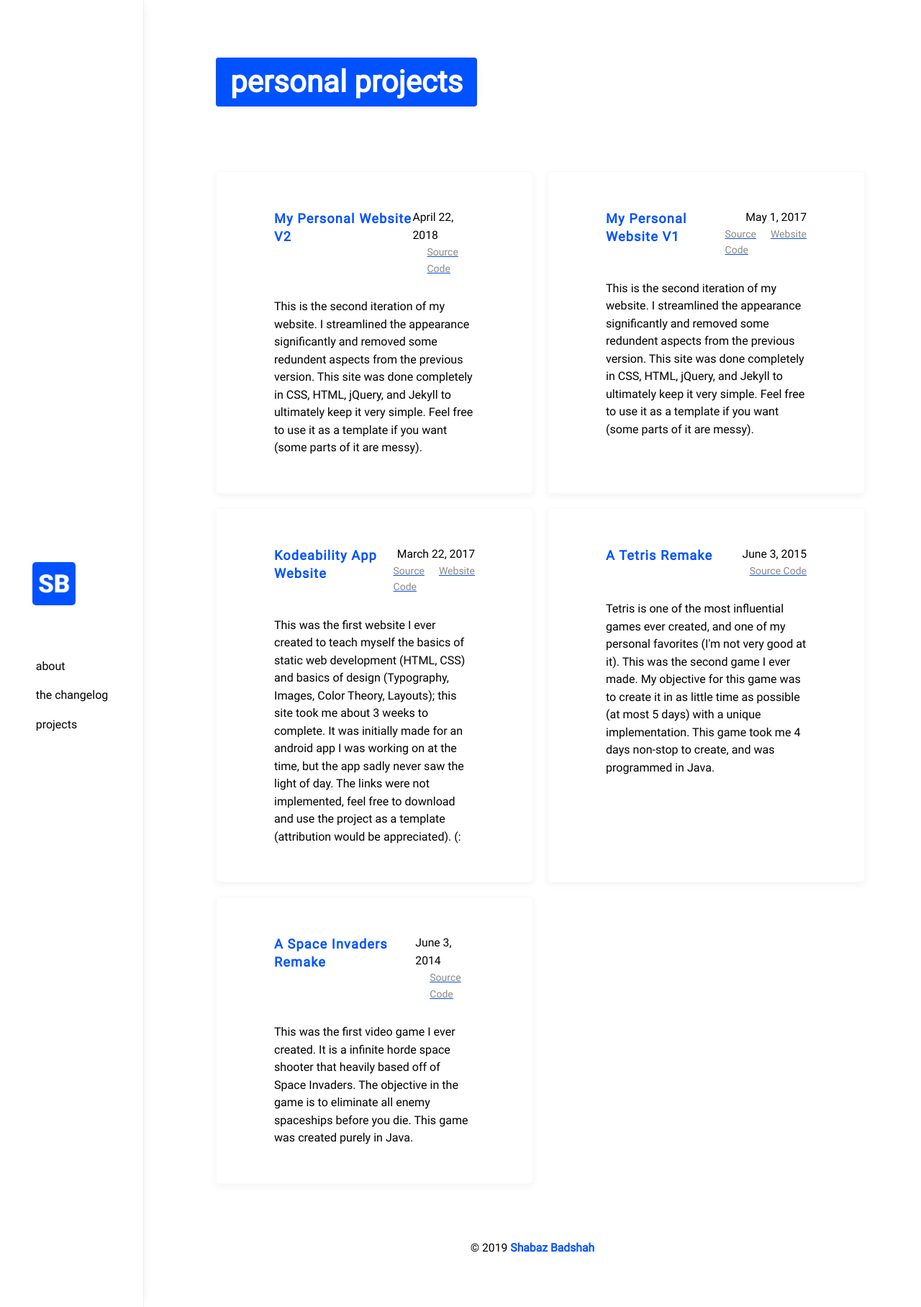
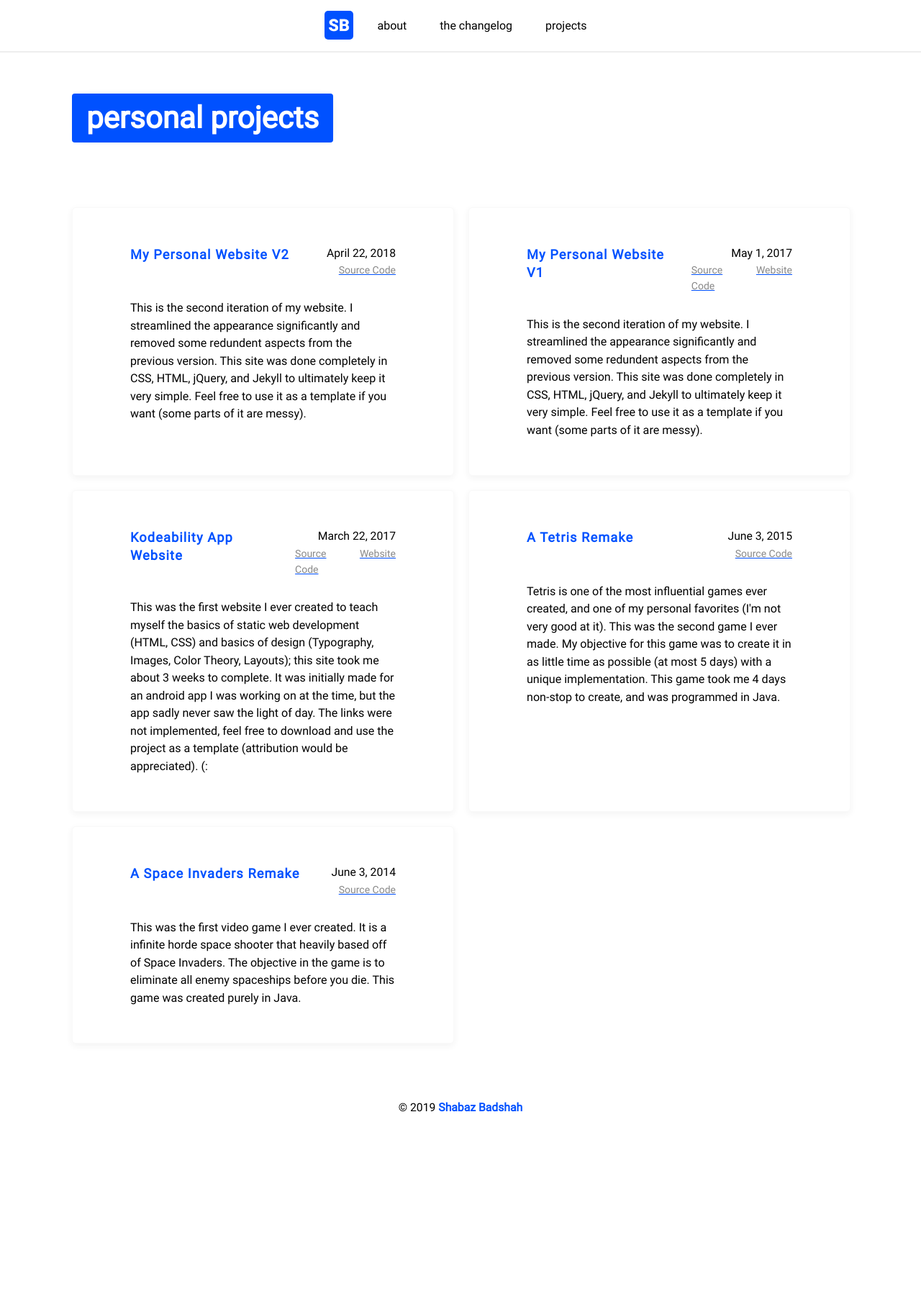
Before and after one commit to ShabazBadshah/shabazbadshah.com, a Jekyll site: the page built from projects/index.html, in a window 1280 px wide. Shown: the whole page at 72% size. Built offline with Jekyll 4.4.1, drawn with Linux system fonts in a browser that asks for light colours.

Commit message:
moved the navbar to the top of the page and removed some divs that were not being used

```diff
--- a/_includes/nav.html
+++ b/_includes/nav.html
@@ -1,5 +1,4 @@
-<header>
-  <div id="header-position">
+<header id="header-position">
   <a href="/">
     <img id="brand-logo" src="{{site.baseurl}}/assets/images/logo.png" alt="" srcset=""/>
   </a>
--- a/_layouts/default.html
+++ b/_layouts/default.html
@@ -2,12 +2,9 @@
 <html>
    {% include header.html %}
    <body>
-      <div id="index-wrap">
-         {% include nav.html %}
-         <div id="content-wrap">
-            {{ content }}
-         </div>
+      {% include nav.html %}
+      <div id="content-wrap">
+         {{ content }}
       </div>
-
    </body>
 </html>
--- a/_layouts/project-showcase.html
+++ b/_layouts/project-showcase.html
@@ -2,7 +2,6 @@
 <html>
    {% include header.html %}
    <body>
-      <div id="index-wrap">
       {% include nav.html %}
       </header>
       <div id="content-wrap">
@@ -11,7 +10,5 @@
          </div>
          {% include footer.html %}
       </div>
-
-      </div>
    </body>
 </html>
--- a/assets/css/index.css
+++ b/assets/css/index.css
@@ -21,32 +21,27 @@ body, html {
 
 #index-wrap {
   display: flex;
-  flex-direction: row;
+  flex-direction: column;
   min-height: 100vh;
 }
 
-header #header-position {
+header {
   position: fixed;
   top: 0;
   left: 0;
-  bottom: 0;
-  width: inherit;
+  right: 0;
+  z-index: 1;
   display: flex;
-  flex-direction: column;
-  align-items: center;
+  flex-direction: row;
   justify-content: center;
-}
-
-header {
-  width: 200px;
-  border-right: solid #eee 1px;
-  box-shadow: 3px 0px 15px -10px rgba(0,0,0,0.2);
+  border-bottom: 2px solid #eee;
+  padding: 5px;
 }
 
 header img#brand-logo {
-  width: 60px;
-  right: 25px;
-  margin-bottom: 50px;
+  width: 40px;
+  margin: 10px;
+  margin-bottom: 5px;
   background-color: #0051ff;
   border-radius: 5px;
 }
@@ -55,8 +50,13 @@ ul#nav-items-list {
   list-style: none;
   margin: 0;
   padding: 0;
+  height: 100%;
   font-size: 16px;
   color: black;
+  display: flex;
+  flex-direction: row;
+  justify-content: center;
+  align-items: center;
 }
 
 li#nav-item a {
@@ -74,11 +74,11 @@ li#nav-item a:hover {
 }
 
 li#nav-item {
-  margin: 15px 0;
+  margin: 15px;
 }
 
 #content-wrap {
-  flex: 1;
+  top: 50px;
 }
 
 #wrapper {
--- a/blog/index.html
+++ b/blog/index.html
@@ -8,7 +8,7 @@ permalink: /blog/
   <h2 id="blog-page-title">the changelog</h2>
   <div id="blog-list-wrapper">
     <ul id="blog-list">
-        {% for post in site.categories.projects %}
+      {% for post in site.categories.blog %}
         <li id="blog-list-item">
           <a id="blog-title-link" href="{{ post.url }}">{{ post.title }}</a>
           <div id="metadata-wrap">
--- a/projects/index.html
+++ b/projects/index.html
@@ -4,7 +4,6 @@ title: projects - shabazbadshah.com
 permalink: /projects/
 ---
 
-<div id="project-wrapper">
 <h2 id="project-page-title">personal projects</h2>
 <div id="project-list-wrapper">
   <ul id="project-list">
@@ -32,6 +31,5 @@ permalink: /projects/
     {% endfor %}
   </ul>
 </div>
-</div>
 
 {% include footer.html %}
```
Lines whose indentation alone changed are shown as unchanged.
